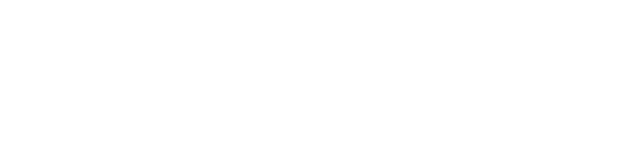
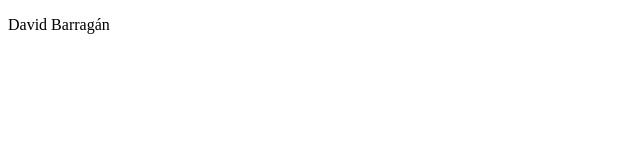
Before and after one commit to David-Barragan/Proyecto_Ads, a plain HTML site: page Index.html in a window 1280 px wide. Shown: the whole page, without its empty margins (0-640 px from the left). Drawn offline with Linux system fonts and the light colour scheme.

Commit message:
Index.html
Modifique parrafo

```diff
--- a/Index.html
+++ b/Index.html
@@ -7,6 +7,6 @@
     <title>Document</title>
 </head>
 <body>
-
+ <p> David Barragán</p>
 </body>
 </html>
```
